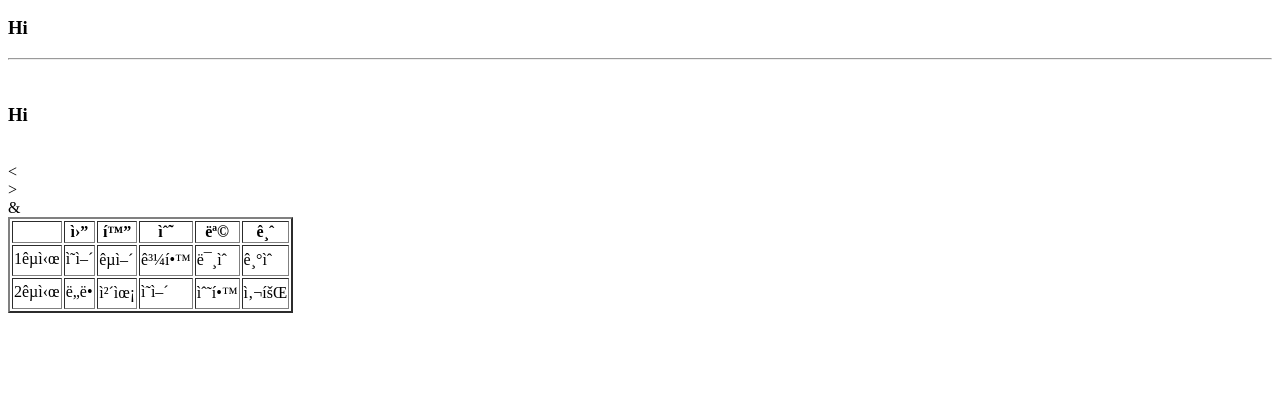
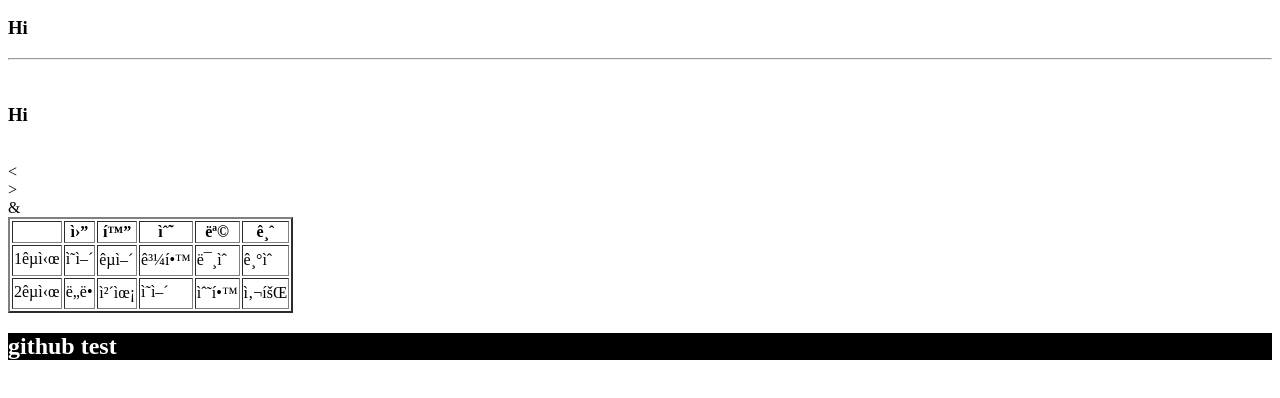
Before and after one commit to sunewworld/Main, a plain HTML site: page practice0916.html in a window 1280 px wide. Shown: the part 110-508 px from the top of the page. Drawn offline with Linux system fonts and the light colour scheme.

Commit message:
Update practice0916.html

```diff
--- a/practice0916.html
+++ b/practice0916.html
@@ -68,6 +68,7 @@
 
 
 
+<h2>github test</h2>
 
 
 
```
